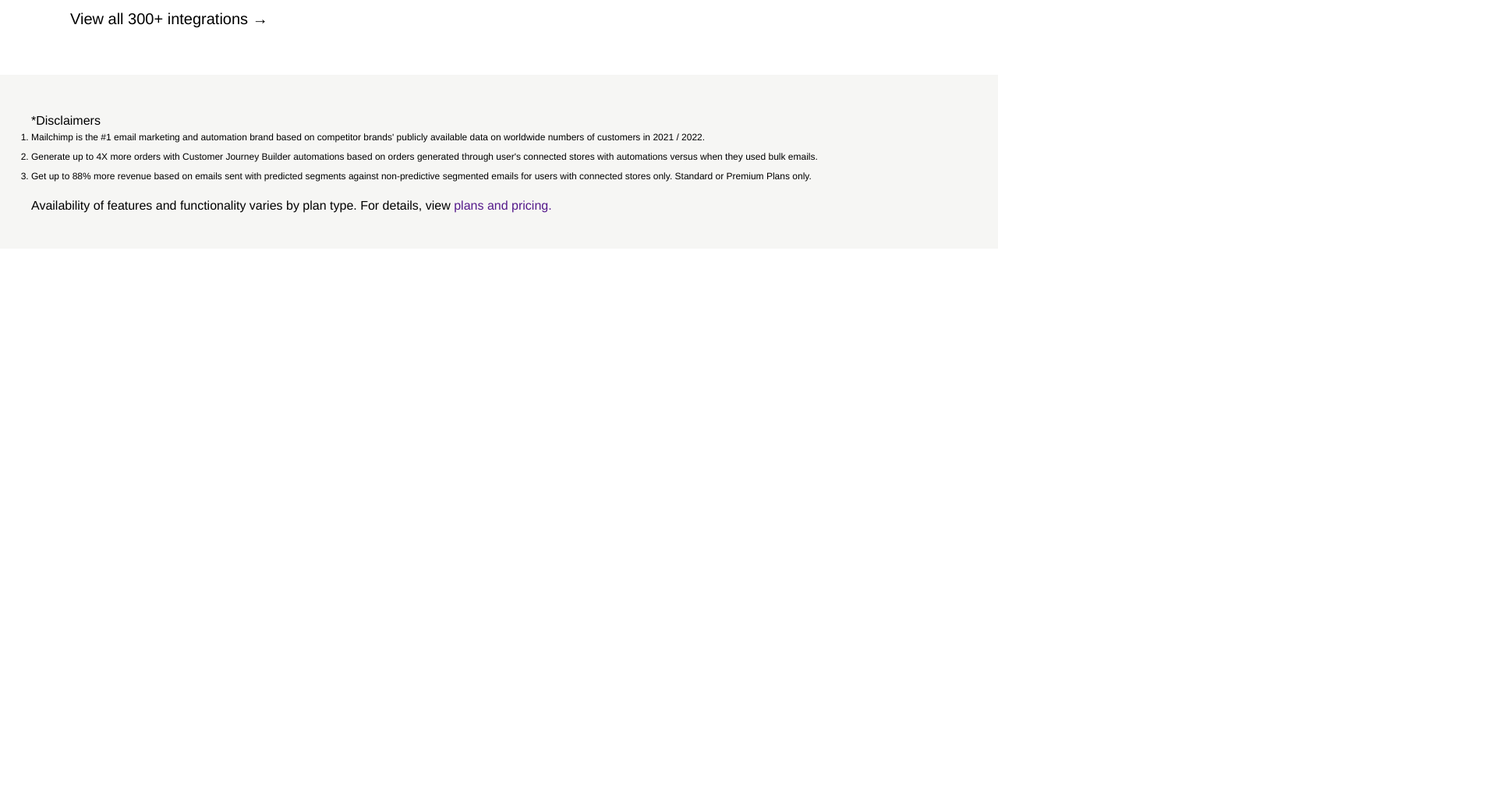
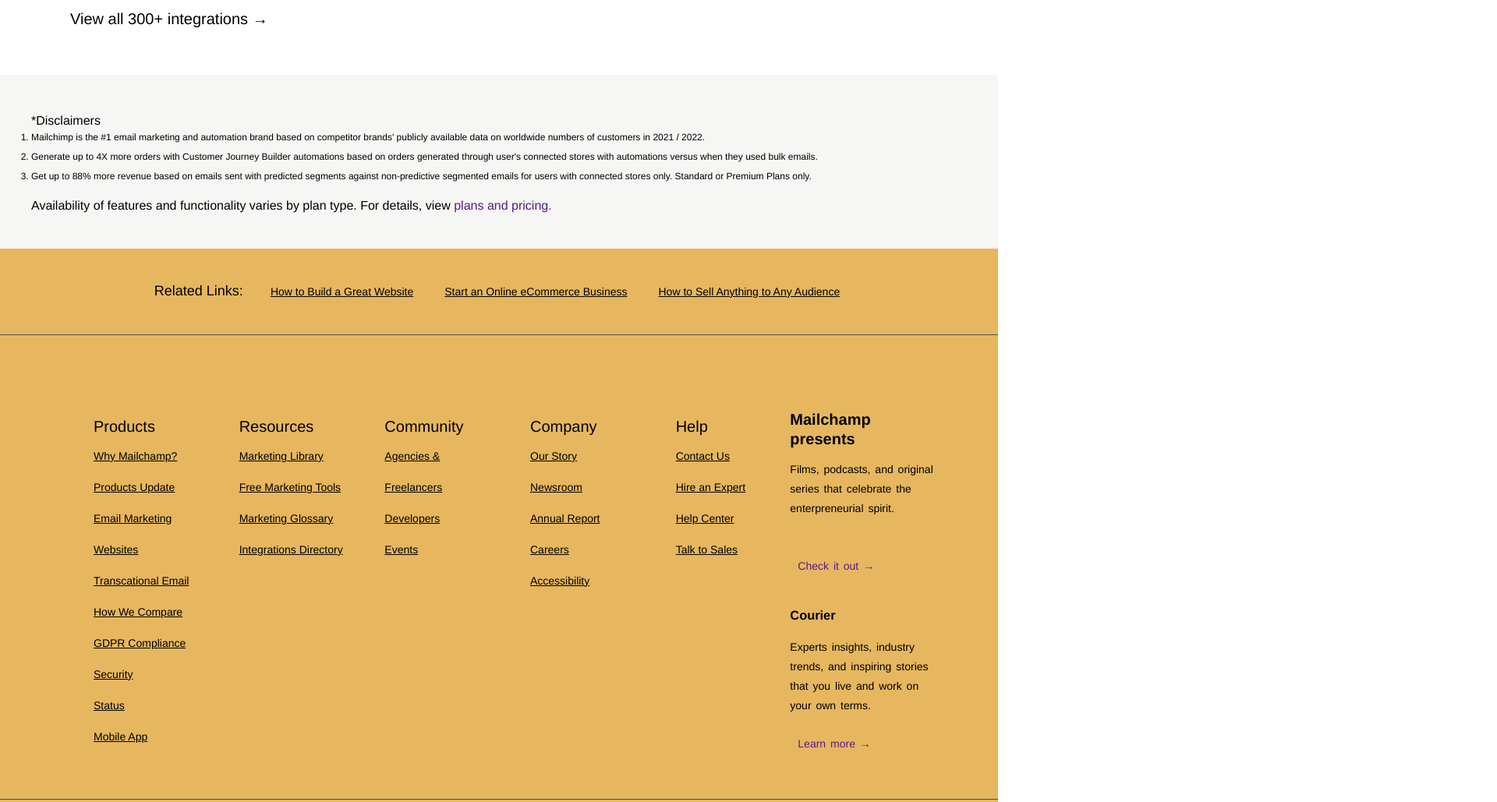
Before and after one commit to rajeshdeo/mailchamp, a website: page index.html in a window 1280 px wide. Shown: the part 5535-6564 px from the top of the page at 78% size, 1920 px wide, since content can reach past the window. Before the commit the page ends 5854 px from the top, so only its background shows below. Drawn offline with Linux system fonts and the light colour scheme.

Commit message:
added footer part

```diff
--- a/index.html
+++ b/index.html
@@ -7,6 +7,7 @@
     <!-- <link rel="stylesheet" href="mail.png" style="height: 10px; width: 10px;"> -->
     <title>Marketing, Automation & Email Platform | MailChamp</title>
     <link rel="stylesheet" href="./styles/index.css">
+    <link rel="stylesheet" href="./styles/footer.css">
 
 </head>
 <body>
@@ -377,6 +378,109 @@
     </div>
 
 
-    <div class="footer"></div>
+    <div class="footer">
+        <div class="related_links">
+            <p>Related Links:</p>
+            <a href="">How to Build a Great Website</a>
+            <a href="">Start an Online eCommerce Business</a>
+            <a href="">How to Sell Anything to Any Audience</a>
+
+        </div>
+
+        <div class="products_section_div">
+            <div class="products">
+                <ul>Products
+                    <a href=""><li>Why Mailchamp?</li></a>
+                    <a href=""><li>Products Update</li></a>
+                    <a href=""><li>Email Marketing</li></a>
+                    <a href=""><li>Websites</li></a>
+                    <a href=""><li>Transcational Email</li></a>
+                    <a href=""><li>How We Compare</li></a>
+                    <a href=""><li>GDPR Compliance</li></a>
+                    <a href=""><li>Security</li></a>
+                    <a href=""><li>Status</li></a>
+                    <a href=""><li>Mobile App</li></a>
+                </ul>
+            </div>
+            <div class="products">
+                <ul>Resources
+                    <a href=""><li>Marketing Library</li></a>
+                    <a href=""><li>Free Marketing Tools</li></a>
+                    <a href=""><li>Marketing Glossary</li></a>
+                    <a href=""><li>Integrations Directory</li></a>
+                </ul>
+            </div>
+            <div class="products">
+                <ul>Community
+                    <a href=""><li>Agencies & Freelancers</li></a>
+                    <a href=""><li>Developers</li></a>
+                    <a href=""><li>Events</li></a>
+                </ul>
+            </div>
+            <div class="products">
+                <ul>Company
+                    <a href=""><li>Our Story</li></a>
+                    <a href=""><li>Newsroom</li></a>
+                    <a href=""><li>Annual Report</li></a>
+                    <a href=""><li>Careers</li></a>
+                    <a href=""><li>Accessibility</li></a>
+                </ul>
+            </div>
+            <div class="products">
+                <ul>Help
+                    <a href=""><li>Contact Us</li></a>
+                    <a href=""><li>Hire an Expert</li></a>
+                    <a href=""><li>Help Center</li></a>
+                    <a href=""><li>Talk to Sales</li></a>
+                </ul>
+            </div>
+            <div>
+                <div class="mailchamp_presents">
+                    <h2>Mailchamp presents</h2>
+                    <br>
+                    <p>Films, podcasts, and original series that celebrate the enterpreneurial spirit.</p>
+                    <br>
+                    <a href=""> <div class="learn_more"> Check it out →</div></a>
+                </div>
+                <br>
+                <br>
+                <div class="mailchamp_presents">
+                    <h3>Courier</h3>
+                    <p>Experts insights, industry trends, and inspiring stories that you live and work on your own terms.</p>
+                    <a href=""> <div class="learn_more"> Learn more →</div></a>
+                </div>
+            </div>
+        </div>
+
+        <div class="last_footer_part">
+            <div>
+                <a href=""><img src="https://eep.io/images/yzco4xsimv0y/1u3hha7FE0Q402e2qsMu6a/5e403548149c1618b64034284f692ff1/icon-ios.svg?w=320&fm=webp&q=80" alt=""></a>
+                <a href=""><img src="https://eep.io/images/yzco4xsimv0y/64EpnI4RsQI66c2y2O60G2/4c34d7bc4dd7a4362c7e19a06c109e21/icon-android.svg?w=320&fm=webp&q=80" alt=""></a>
+            </div>
+            <div>
+                <a href=""><img src="https://eep.io/images/yzco4xsimv0y/5daYAeMRSgIUUiSquGwsgI/1904e3f818575ec9625fa15dab193243/icon-facebook.svg?w=320&fm=webp&q=80" alt=""></a>
+                <a href=""><img src="https://eep.io/images/yzco4xsimv0y/3VjJhbqftKuok6gqYuUQKy/328d56c5d13ad50b9679b11e716bb218/icon-twitter.svg?w=320&fm=webp&q=80" alt=""></a>
+                <a href=""><img src="https://eep.io/images/yzco4xsimv0y/RlNw7Xkw8uKYAUoYU4aQw/ff3eada8736da9e63fbd9f929c6a677c/icon-instagram.svg?w=320&fm=webp&q=80" alt=""></a>
+               <a href=""> <img src="https://eep.io/images/yzco4xsimv0y/n5saFR4miW4U4ygUIQo0A/8f9c60cb133b80fda2fe9bdb825b4a5f/icon-linkedin.svg?w=320&fm=webp&q=80" alt=""></a>
+                <a href=""><img src="https://eep.io/images/yzco4xsimv0y/2z1ra9BrgQewIqMQckMasg/58e3e8ec04acd60f0642f89dfbd71218/icon-youtube.svg?w=320&fm=webp&q=80" alt=""></a>
+                <a href=""><img src="https://eep.io/images/yzco4xsimv0y/7nawBEArBKpxRukK66OZtN/af9879112b20982e13748d47b24c8681/pinterest-logo.svg?w=320&fm=webp&q=80" alt=""></a>
+            </div>
+            <div>
+                <select name="English" class="option_last_part">
+                         <option value="">English</option></a>
+                         <option value="">Espanol</option></a>
+                        <option value="">Francais</option></a>
+                        <option value="">Portugues</option></a>
+                        <option value="">Deutsch</option></a>
+                        <option value="">Italiano</option></a>
+                </select>
+                <br>
+                <p>@2001-2002 All Rights Reserved.</p>
+                <p>Mailchamp is a registered trademark of The Rocket Science Group. Apple logo are trademarks of Apple Inc. Mac App Store is a service mark of Apple Inc. Google Play and the Google Play logo are trademarks of Google Inc. </p>
+                <p class="last_para_part"><a href="">Privacy</a> | <a href="">Terms</a> | <a href="">Cookie Preferences</a></p>
+            </div>
+        </div>
+    </div>
 </body>
 </html>
+<script type="module" src="./scripts/index.js"></script>
--- /dev/null
+++ b/styles/footer.css
@@ -0,0 +1,121 @@
+.footer{
+    width: 100%;
+    background-color: rgb(231,183,95);
+    /* height: 500px; */
+}
+.related_links{
+    height: 110px;
+    border-bottom: 1px solid rgb(77, 76, 76);
+    /* padding: 20px; */
+    display: flex;
+    gap: 30px;
+    margin: auto;
+    align-items: center;
+    color: black;
+    justify-content: center;
+    font-size: 18px;
+    /* margin-bottom: 40px; */
+}
+.related_links>a{
+    color: black;
+    font-size: 14px;
+    text-decoration: underline;
+    padding: 5px;
+}
+.related_links>a:hover{
+    background-color: rgb(245, 219, 48);
+}
+.products_section_div{
+    padding: 80px;
+    border-bottom: 1px solid rgb(77, 76, 76);
+    display: grid;
+    grid-template-columns: repeat(6,1fr);
+    margin-bottom: 0px;
+    /* border-bottom: 1px solid gray; */
+    margin-bottom: 20px;
+    padding-bottom: 20px;
+}
+.products>ul{
+    font-size: 20px;
+    padding-bottom: 20px;
+    line-height: 35px;
+}
+.products>ul li{
+    font-size: 14px;
+    color: black;
+    line-height: 40px;
+}
+.products>ul a{
+    text-decoration: underline;
+    color: black;
+}
+a>li:hover{
+    background-color: rgb(245, 219, 48);
+    padding: 0px;
+}
+.mailchamp_presents{
+    font-size: 14px;
+    line-height: 25px;
+    word-spacing: 2px;
+    margin-bottom: -25px;
+}
+.mailchamp_presents>h2{
+    margin-bottom: -25px;
+    font-size: 20px;
+}
+
+.last_footer_part{
+    width: 80%;
+    margin: auto;
+    display: flex;
+    justify-content: center;
+    align-items: center;
+    gap:40px;
+    padding-bottom: 80px;
+    padding-top: 50px;
+
+}
+.last_footer_part>div:nth-child(1){
+    /* width: 750px; */
+    /* border: 1px solid; */
+    display: flex;
+    gap:20px;
+    justify-content: space-between;
+}
+.last_footer_part>div:nth-child(1) img{
+    width: 100px;
+}
+.last_footer_part>div:nth-child(2){
+    /* width: 750px; */
+    /* border: 1px solid; */
+    display: flex;
+    gap:30px;
+}
+.last_footer_part>div:nth-child(3){
+    width: 300px;
+    /* border: 1px solid; */
+    font-size: 14px;
+    line-height: 25px;
+    word-spacing: 2px;
+
+}
+
+.option_last_part{
+    cursor: pointer;
+    background-color: rgb(231,183,95);
+    height: 35px;
+    width: 100px;
+}
+.option_last_part option{
+    background-color: white;
+    cursor: pointer;
+}
+
+.last_para_part a{
+    color:black;
+    font-weight: bold;
+
+}
+.last_para_part a:hover{
+    text-decoration: underline;
+}
```
Also changed, not shown: scripts/index.js (added).
